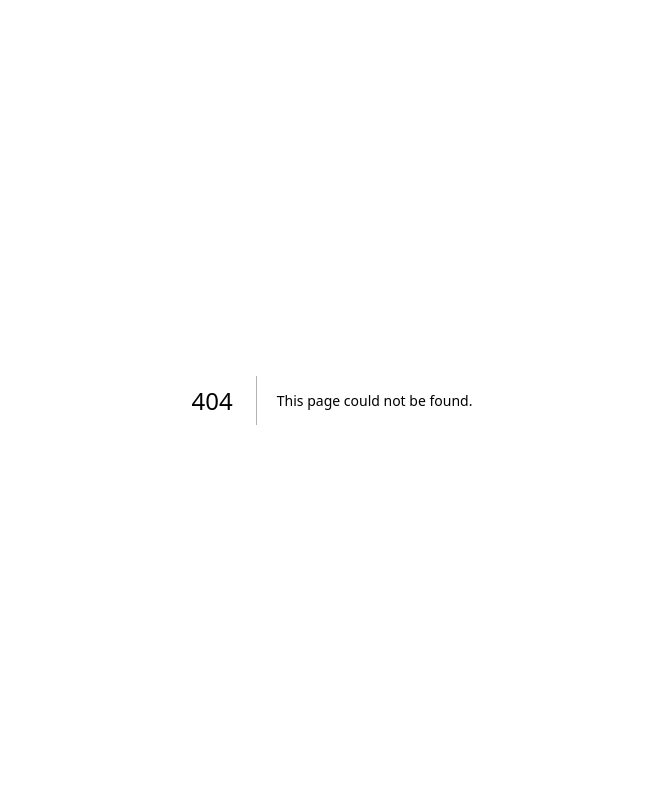
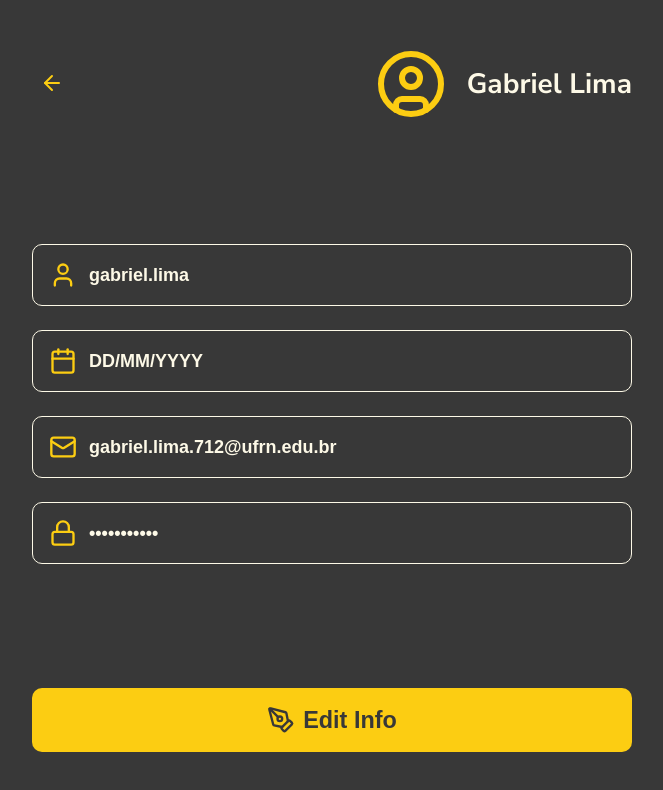
Before and after one commit to Gcld/gatherize, a Next.js app: page /profile in a window 1280 px wide. Before the commit this address had no page. Shown: the top 790 px of the page, without its empty margins (308-971 px from the left). Built offline with nearby package versions, Linux system fonts and the light colour scheme.

Commit message:
feat: página de perfil

```diff
--- /dev/null
+++ b/src/app/profile/page.tsx
@@ -0,0 +1,47 @@
+'use client';
+
+import React from 'react';
+import { LuArrowLeft, LuCalendar, LuMail, LuLock, LuUser, LuPenTool, LuCircleUser } from 'react-icons/lu';
+import Link from 'next/link';
+import { BackButton, Container, EditButton, Header, InfoInput, InputsDiv, InputWrapper, ProfileHeader } from './styled';
+
+
+export default function Profile() {
+    return (
+        <Container>
+            <Header>
+                <Link href="/" passHref>
+                    <BackButton>
+                        <LuArrowLeft size={24} />
+                    </BackButton>
+                </Link>
+                <ProfileHeader>
+                    <LuCircleUser className="profileIcon" />
+                    <h1>Gabriel Lima</h1>
+                </ProfileHeader>
+            </Header>
+            <InputsDiv>
+                <InputWrapper>
+                    <LuUser className="icon" />
+                    <InfoInput type="text" defaultValue="gabriel.lima" readOnly />
+                </InputWrapper>
+                <InputWrapper>
+                    <LuCalendar className="icon" />
+                    <InfoInput type="text" defaultValue="DD/MM/YYYY" readOnly />
+                </InputWrapper>
+                <InputWrapper>
+                    <LuMail className="icon" />
+                    <InfoInput type="email" defaultValue="gabriel.lima.712@ufrn.edu.br" readOnly />
+                </InputWrapper>
+                <InputWrapper>
+                    <LuLock className="icon" />
+                    <InfoInput type="password" defaultValue="***********" readOnly />
+                </InputWrapper>
+            </InputsDiv>
+            <EditButton>
+                <LuPenTool className="icon" />
+                <h3>Edit Info</h3>
+            </EditButton>
+        </Container>
+    );
+}
--- /dev/null
+++ b/src/app/profile/styled.ts
@@ -0,0 +1,208 @@
+import styled from 'styled-components';
+
+export const Container = styled.div`
+    display: flex;
+    flex-direction: column;
+    align-items: center;
+    width: 100%;
+    min-height: 100vh;
+    background-color: var(--darkZaori);
+    padding: 20px;
+    gap: 24px;
+    justify-content: space-between;
+
+    @media (min-width: 768px) {
+        padding: 32px;
+        gap: 32px;
+    }
+
+    @media (min-width: 1024px) {
+        padding: 48px;
+        gap: 48px;
+    }
+`;
+
+export const Header = styled.div`
+    display: flex;
+    align-items: center;
+    justify-content: space-between;
+    width: 100%;
+    max-width: 600px;
+`;
+
+export const InputsDiv = styled.div`
+    display: flex;
+    flex-direction: column;
+    align-items: center;
+    gap: 16px;
+    width: 100%;
+    max-width: 600px;
+
+    @media (min-width: 768px) {
+        gap: 24px;
+    }
+`;
+
+export const BackButton = styled.button`
+    background: none;
+    border: none;
+    color: var(--primaryDarkZaori);
+    cursor: pointer;
+    padding: 8px;
+    transition: transform 0.2s;
+
+    &:hover {
+        transform: scale(1.1);
+    }
+`;
+
+export const ProfileHeader = styled.div`
+    display: flex;
+    flex-direction: row;
+    align-items: center;
+    gap: 12px;
+
+    .profileIcon {
+        width: 48px;
+        height: 48px;
+        color: var(--primaryDarkZaori);
+    }
+
+    h1 {
+        font-size: 20px;
+        font-weight: bold;
+        color: var(--primaryLightZaori);
+    }
+
+    @media (min-width: 768px) {
+        gap: 16px;
+
+        .profileIcon {
+            width: 60px;
+            height: 60px;
+        }
+
+        h1 {
+            font-size: 24px;
+        }
+    }
+
+    @media (min-width: 1024px) {
+        gap: 20px;
+
+        .profileIcon {
+            width: 72px;
+            height: 72px;
+        }
+
+        h1 {
+            font-size: 28px;
+        }
+    }
+`;
+
+export const InputWrapper = styled.div`
+    display: flex;
+    align-items: center;
+    width: 100%;
+    background-color: transparent;
+    border: 1.5px solid var(--primaryLightZaori);
+    border-radius: 10px;
+    padding: 12px;
+    gap: 12px;
+
+    .icon {
+        color: var(--primaryDarkZaori);
+        width: 20px;
+        height: 20px;
+        flex-shrink: 0;
+    }
+
+    @media (min-width: 768px) {
+        padding: 14px;
+        .icon {
+            width: 24px;
+            height: 24px;
+        }
+    }
+
+    @media (min-width: 1024px) {
+        padding: 16px;
+        .icon {
+            width: 28px;
+            height: 28px;
+        }
+    }
+`;
+
+export const InfoInput = styled.input`
+    flex: 1;
+    background: none;
+    border: none;
+    color: var(--primaryLightZaori);
+    font-size: 14px;
+    font-weight: bold;
+    outline: none;
+    width: 100%;
+
+    &:read-only {
+        cursor: default;
+    }
+
+    @media (min-width: 768px) {
+        font-size: 16px;
+    }
+
+    @media (min-width: 1024px) {
+        font-size: 18px;
+    }
+`;
+
+export const EditButton = styled.button`
+    display: flex;
+    align-items: center;
+    justify-content: center;
+    gap: 8px;
+    width: 100%;
+    max-width: 600px;
+    padding: 14px;
+    background-color: var(--primaryDarkZaori);
+    border: none;
+    border-radius: 10px;
+    color: var(--darkZaori);
+    font-size: 16px;
+    font-weight: bold;
+    cursor: pointer;
+    transition: all 0.3s ease;
+
+    &:hover {
+        background-color: var(--primaryLightZaori);
+        color: var(--darkZaori);
+        transform: translateY(-2px);
+    }
+
+    .icon {
+        width: 20px;
+        height: 20px;
+    }
+
+    @media (min-width: 768px) {
+        font-size: 18px;
+        padding: 16px;
+
+        .icon {
+            width: 24px;
+            height: 24px;
+        }
+    }
+
+    @media (min-width: 1024px) {
+        font-size: 20px;
+        padding: 18px;
+
+        .icon {
+            width: 28px;
+            height: 28px;
+        }
+    }
+`;
```
